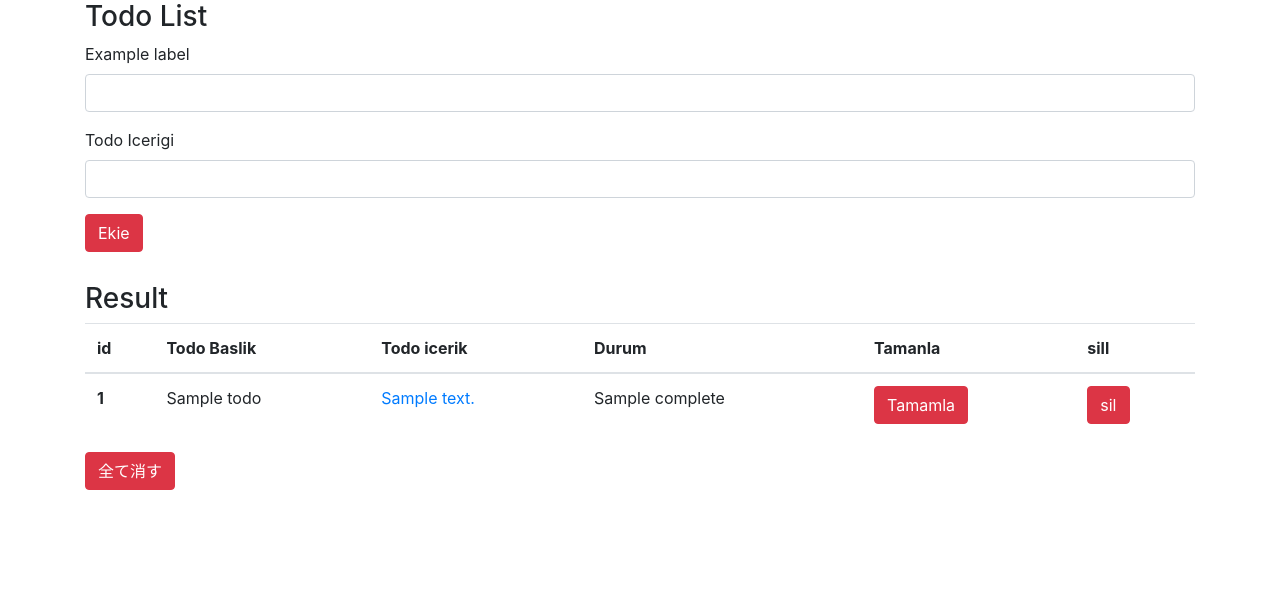
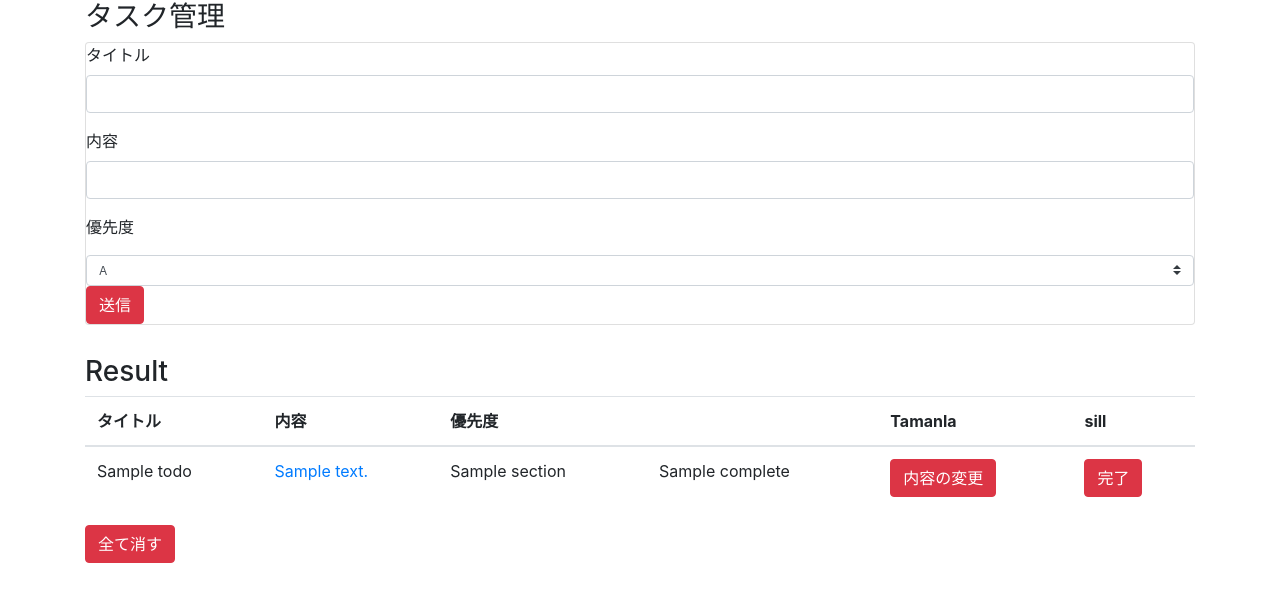
Before and after one commit to nakagawa333/Todo, a Python web app: template TodoList/templates/index.html in a window 1280 px wide. Shown: the top 602 px of the page. Run offline with Jinja, Linux system fonts and the light colour scheme; the template is opened without the code that fills it: most values are stand-ins (such as "Sample title", 1, 10 or a date in 2020); some libraries are stand-ins or nearby versions.

Commit message:
優先度の追加

```diff
--- a/TodoList/model.py
+++ b/TodoList/model.py
@@ -4,7 +4,8 @@ class Todo(db.Model):
   id = db.Column(db.Integer,primary_key=True)
   title = db.Column(db.String(200))
   content = db.Column(db.Text)
+  section  = db.Column(db.String(200))
   complete = db.Column(db.Boolean)
 
   def __repr__(self):
-    return "Todo(title={0})".format(self.title)
+    return "Todo(title={0},content={1},section={2})".format(self.title,self.content,self.section)
--- /dev/null
+++ b/TodoList/static/main.js
@@ -0,0 +1,3 @@
+$function({
+	alert("Hello");
+})
--- a/TodoList/templates/index.html
+++ b/TodoList/templates/index.html
@@ -14,21 +14,40 @@
     <link rel="stylesheet" href="https://use.fontawesome.com/releases/v5.6.3/css/all.css" integrity="sha384-UHRtZLI+pbxtHCWp1t77Bi1L4ZtiqrqD80Kn4Z8NTSRyMA2Fd33n5dQ8lWUE00s/" crossorigin="anonymous">
   </head>
   <body>
+
     <div class="container">
-    <h3>Todo List</h3>
+
+    <h3>タスク管理</h3>
+
+    <div class="card">
     <form action="/add" method="post">
     <div class = "form-group">
-      <label for="">Example label</label>
+      <label for="">タイトル</label>
+
       <input type="text" class="form-control" name="title">
      </div>
 
      <div class="form-group">
-       <label for="">Todo Icerigi</label>
+       <label for="">内容</label>
+
        <input type="text" class="form-control" name="content">
       </div>
 
-      <button type="submit" class="btn btn-danger">Ekie</button>
+      <p>優先度</p>
+
+      <select class="custom-select custom-select-sm" name="section">
+        <option  value="A">A</option>
+        <option value="B">B</option>
+        <option value="C">C</option>
+        <option value="D">D</option>
+        <option value="E">E</option>
+      </select>
+
+
+      <button type="submit" class="btn btn-danger">送信</button>
     </form>
+  </div>
+
 
     <h3 style="margin-top:30px;">Result</h3>
     {% if todos == [] %}
@@ -40,10 +59,10 @@
     <table class="table">
       <thead>
         <tr>
-          <th scope="col">id</th>
-          <th scope="col">Todo Baslik</th>
-          <th scope="col">Todo icerik</th>
-          <th scope="col">Durum</th>
+          <th scope="col">タイトル</th>
+          <th scope="col">内容</th>
+          <th scope  = "col"> 優先度</th>
+          <th scope="col"></th>
           <th scope="col">Tamanla</th>
           <th scope="col">sill</th>
           </tr>
@@ -51,14 +70,14 @@
       <tbody>
         {% for todo in todos %}
         <tr>
-          <th scope="row">{{ todo.id }}</th>
           <td>{{ todo.title }}</td>
           <td>
             <a href="/detail/{{todo.id}}">{{ todo.content }}</a></td>
+            <td>{{ todo.section }}</td>
           <td>{{ todo.complete }}</td>
 
-          <td><a href="/update/{{todo.id}}" class="btn btn-danger">Tamamla</a></td>
-          <td><a href="/delete/{{(todo.id)}}" class="btn btn-danger">sil</a></td>
+          <td><a href="/update/{{todo.id}}" class="btn btn-danger">内容の変更</a></td>
+          <td><a href="/delete/{{(todo.id)}}" class="btn btn-danger">完了</a></td>
 
           </tr>
         {% endfor %}
@@ -80,4 +99,7 @@
    <script src="https://code.jquery.com/jquery-3.3.1.slim.min.js" integrity="sha384-q8i/X+965DzO0rT7abK41JStQIAqVgRVzpbzo5smXKp4YfRvH+8abtTE1Pi6jizo" crossorigin="anonymous"></script>
 <script src="https://cdnjs.cloudflare.com/ajax/libs/popper.js/1.14.6/umd/popper.min.js" integrity="sha384-wHAiFfRlMFy6i5SRaxvfOCifBUQy1xHdJ/yoi7FRNXMRBu5WHdZYu1hA6ZOblgut" crossorigin="anonymous"></script>
 <script src="https://stackpath.bootstrapcdn.com/bootstrap/4.2.1/js/bootstrap.min.js" integrity="sha384-B0UglyR+jN6CkvvICOB2joaf5I4l3gm9GU6Hc1og6Ls7i6U/mkkaduKaBhlAXv9k" crossorigin="anonymous"></script>
+
+<!-- Jquery --->
+<script type=text/javascript src="{{url_for('static',filename="music.js")}}"></script>
     </body>
```
Also changed, not shown: TodoList/route.py (+9 -1 lines), TodoList/site.db, TodoList/static/music.js (added).
